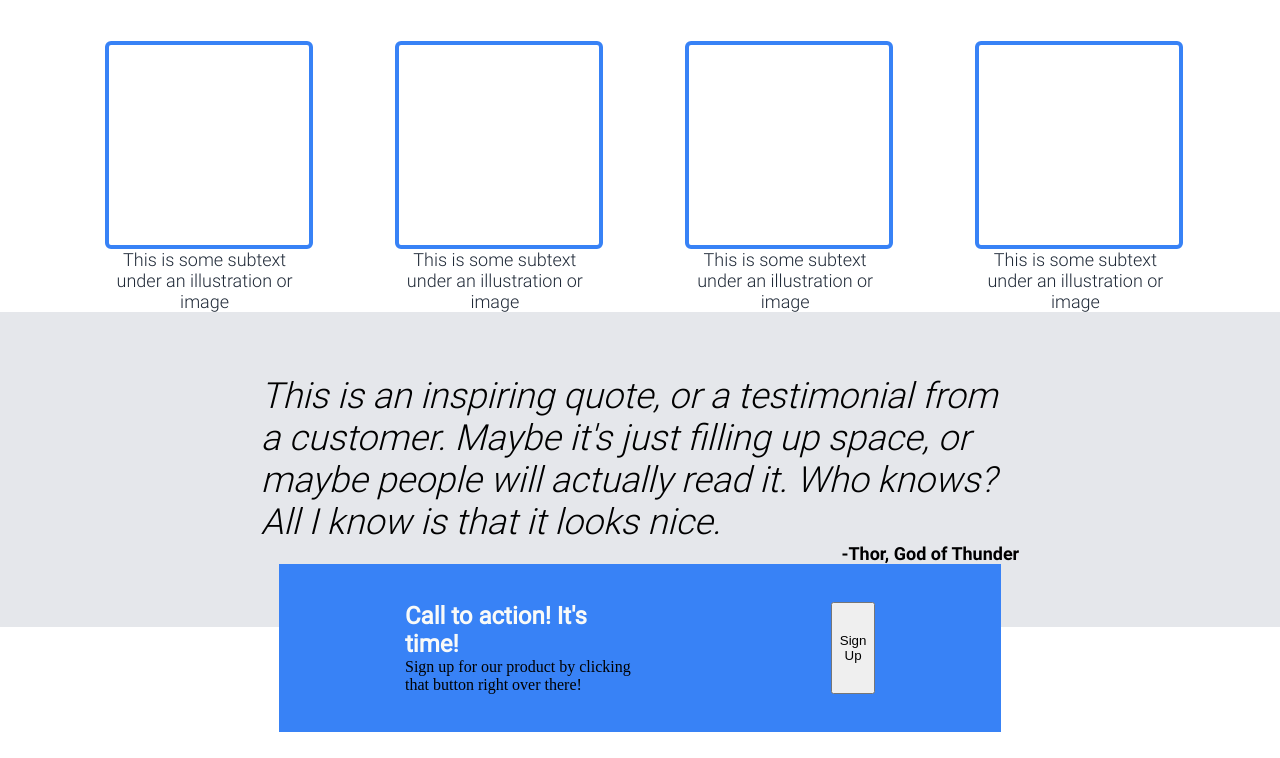
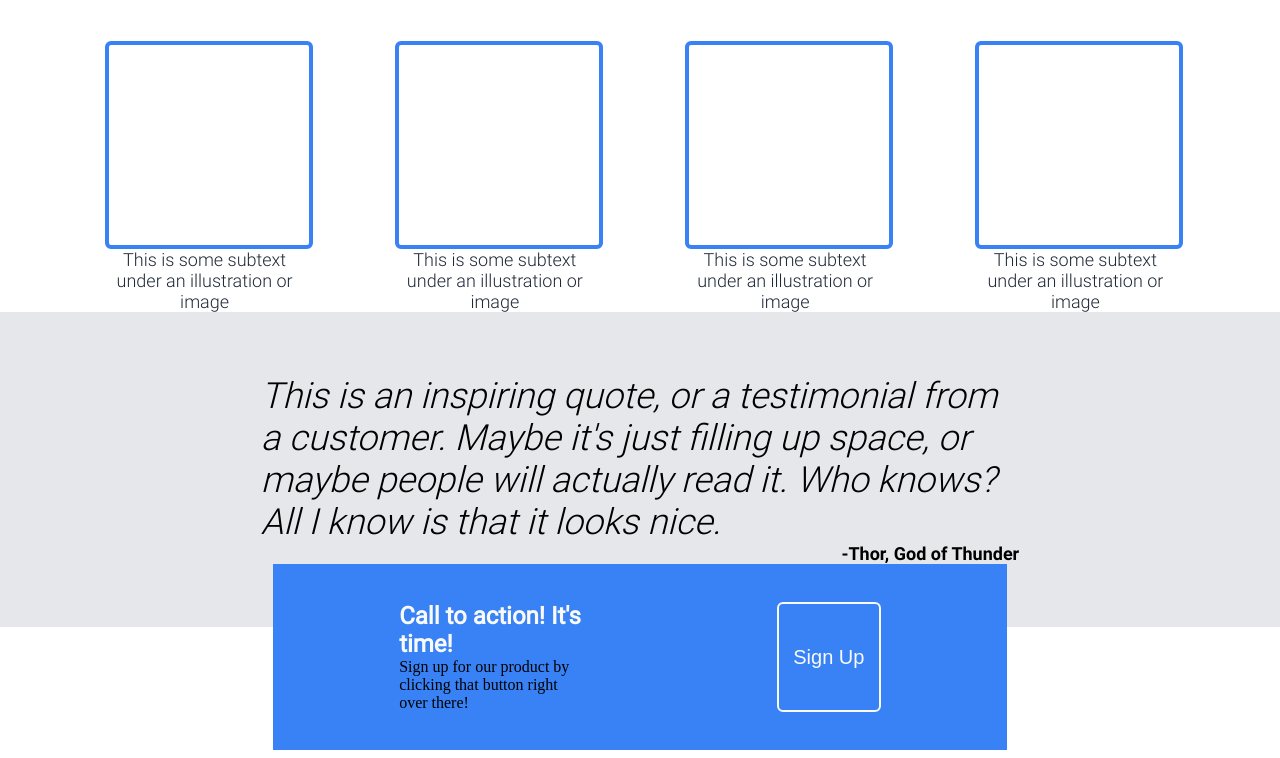
Before and after one commit to Yuris2/odin-landing-page, a plain HTML site: page index.html in a window 1280 px wide. Shown: the part 488-1246 px from the top of the page. Drawn offline with Linux system fonts and the light colour scheme.

Commit message:
Styled button

```diff
--- a/style.css
+++ b/style.css
@@ -185,3 +185,16 @@
     font-weight: 800;
     color:#F9FAF8 ;
 }
+
+
+
+
+.popup-button {
+    min-width: fit-content;
+    color: #F9FAF8;
+    font-size: 20px;
+    background-color: transparent;
+    border: 2px solid #F9FAF8;
+    padding: 0% 3%;
+    border-radius:6px;
+}
```
